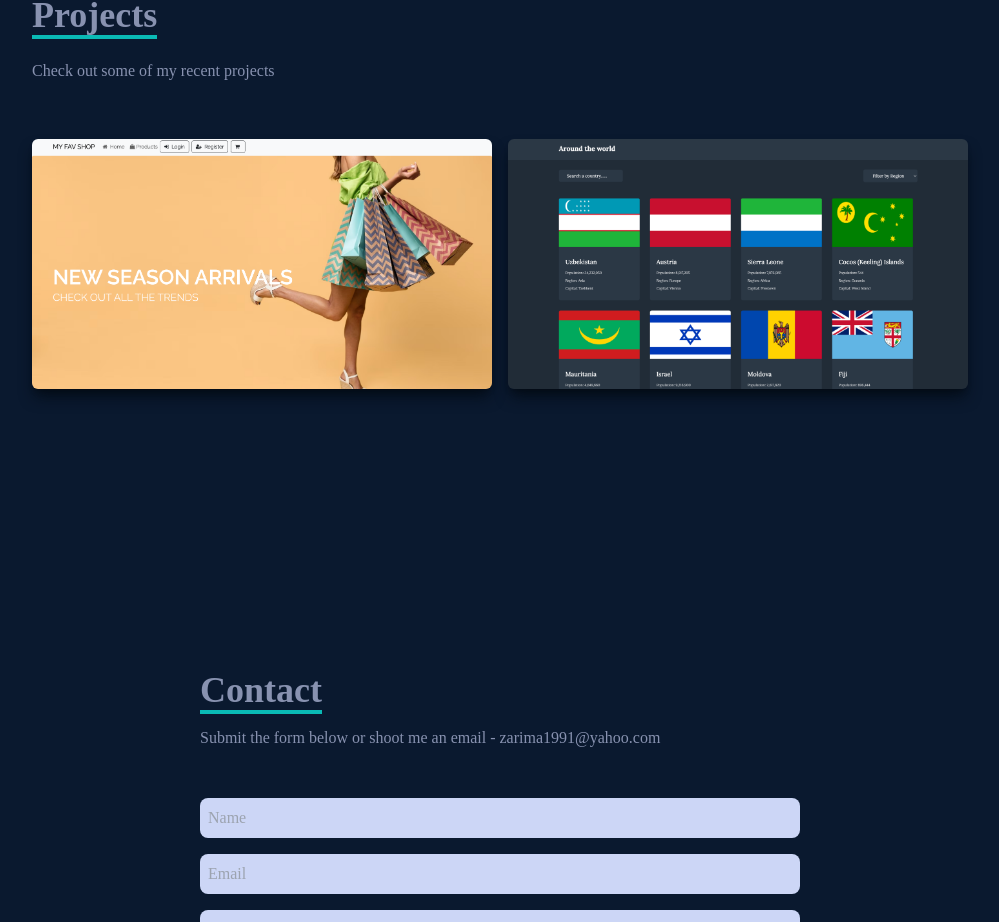
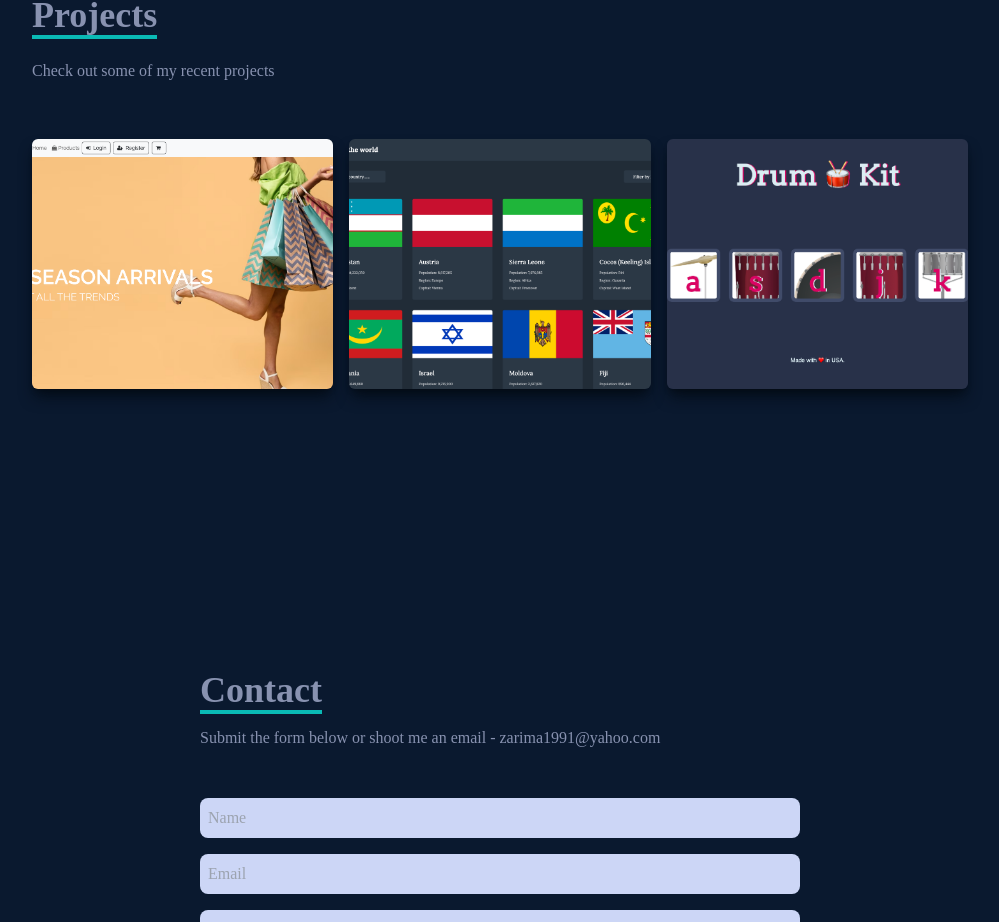
Before and after one commit to zarimamoon/my-portfolio, a React (Create React App) app: page / in a window 1280 px wide. Shown: the part 2624-3546 px from the top of the page, without its empty margins (140-1139 px from the left). Built offline with nearby package versions, Linux system fonts and the light colour scheme.

Commit message:
added a new project

```diff
--- a/src/components/Projects.jsx
+++ b/src/components/Projects.jsx
@@ -1,6 +1,7 @@
 import React from "react";
 import MyFavShop from "../assets/my-favshop.png";
-import Countries from "../assets/Countries.png"
+import Countries from "../assets/Countries.png";
+import DrumKit from "../assets/DrumKit.png";
 
 const Projects = () => {
   return (
@@ -16,7 +17,7 @@
           <p className="py-6">Check out some of my recent projects</p>
         </div>
         {/* Container */}
-        <div className="grid sm:grid-cols-2 md:grid-cols-2 gap-4">
+        <div className="grid sm:grid-cols-2 md:grid-cols-3 gap-4">
           {/* Grid Item */}
           <div
             style={{ backgroundImage: `url(${MyFavShop})` }}
@@ -66,6 +67,30 @@
               </div>
             </div>
           </div>
+          {/* Grid Item */}
+          <div
+            style={{ backgroundImage: `url(${DrumKit})` }}
+            className="shadow-lg shadow-[#040c16] group container rounded-md flex justify-center items-center mx-auto content-div"
+          >
+            {/* Hover Effects */}
+            <div className="opacity-0 group-hover:opacity-100">
+              <span className="text-2xl font-bold text-white tracking-wider">
+                JS Application
+              </span>
+              <div className="pt-8 text-center">
+                <a href="https://playdrums-withz.netlify.app/">
+                  <button className="text-center rounded-lg px-4 py-3 m-2 bg-white text-gray-700 font-bold text-lg">
+                    Demo
+                  </button>
+                </a>
+                <a href="https://github.com/zarimamoon/Drum-Kit">
+                  <button className="text-center rounded-lg px-4 py-3 m-2 bg-white text-gray-700 font-bold text-lg">
+                    Code
+                  </button>
+                </a>
+              </div>
+            </div>
+          </div>
         </div>
       </div>
     </div>
```
Also changed, not shown: src/assets/DrumKit.png (added).
